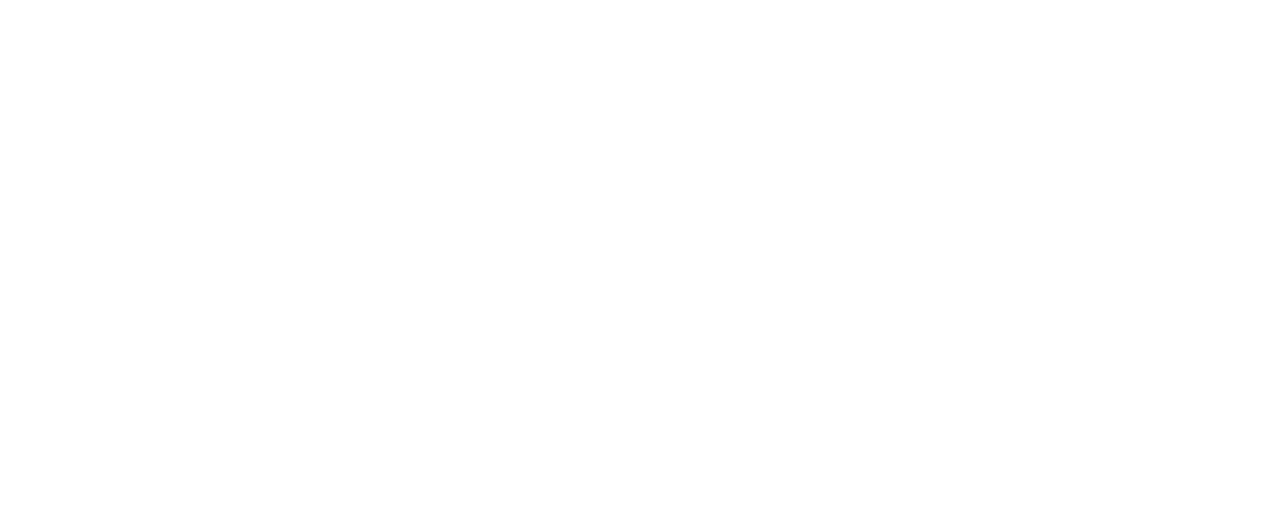
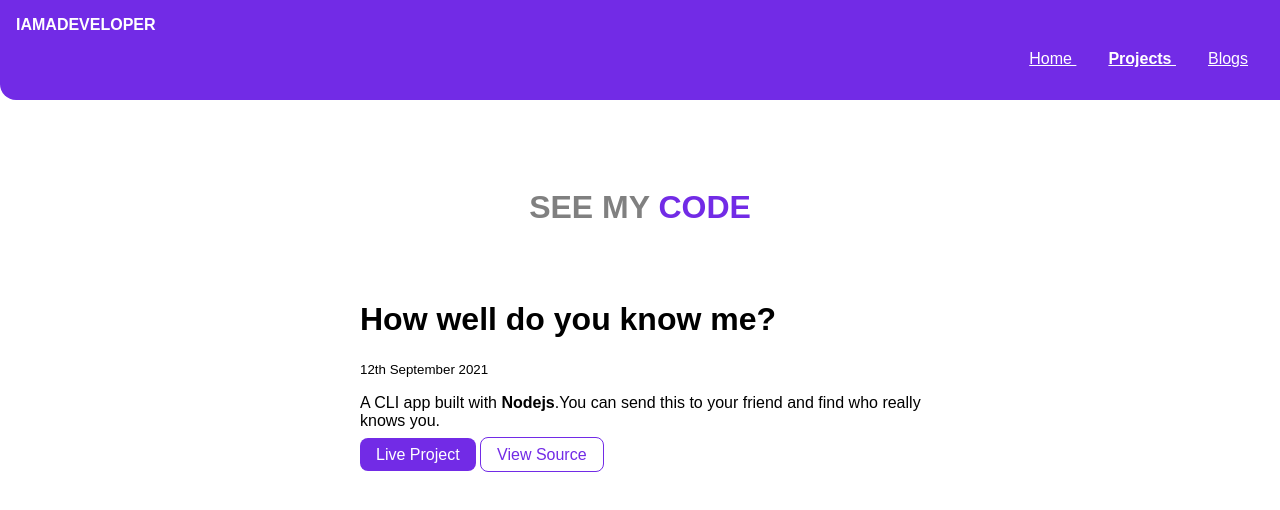
Before and after one commit to luharine/Rahulportfolio, a plain HTML site: page projects.html in a window 1280 px wide. Drawn offline with Linux system fonts and the light colour scheme.

Commit message:
updated links in projects.html

```diff
--- a/projects.html
+++ b/projects.html
@@ -4,9 +4,38 @@
     <meta charset="UTF-8">
     <meta http-equiv="X-UA-Compatible" content="IE=edge">
     <meta name="viewport" content="width=device-width, initial-scale=1.0">
-    <title>Document</title>
+    <title>Projects |Rahul Katta</title>
+    <link href="styles.css" rel="stylesheet">
 </head>
 <body>
+    <nav class="navigation container">
+        <div  class="nav-brand">
+       IAMADEVELOPER
+        </div>
+        <ul class="list-non-bullet nav-pills">
+            <li class = "list-item-inline"> <a class="link " href="/index.html"> Home </a> </li>
+            <li class = "list-item-inline"> <a class ="link link-active" href="/projects.html">Projects </a> </li>
+            <li class = "list-item-inline"> <a class ="link" href="/blogs.html">Blogs</a> </li>
+        </ul>
+    </nav>
+
+    <h2></h2>
+    <header class = "hero">
+        <h1 class ="hero-heading">SEE MY <span class ="heading-inverted">CODE</span> </h1>
+
+    </header>
+    <ul class="list-non-bullet">
+        <li>
+            <div class="container-center">
+            <h1>How well do you know me?</h1>
+        <small>12th September 2021</small>
+        <p> A CLI app built with <strong>Nodejs</strong>.You can send this to your friend
+        and find who really knows you.</p>
+        <a class= "linkone"  href="https://replit.com/@luharin/assigment-for-levelone?embed=1&output=1#index.js">Live Project</a>
+        <a class = "linktwo" href="https://github.com/luharine/Do-you-know-me">View Source</a>
+       </div>
+       </li>
+    </ul>
 
 </body>
 </html>
--- a/styles.css
+++ b/styles.css
@@ -35,6 +35,7 @@ hr {
     padding: 0.5rem 1rem 0.5rem 1rem;
     margin-top: 1rem;
     margin-bottom: 1rem;
+    box-sizing: border-box;
 }
 
 .linktwo {
```
Also changed, not shown: blogs.html (+12 -1 lines).
